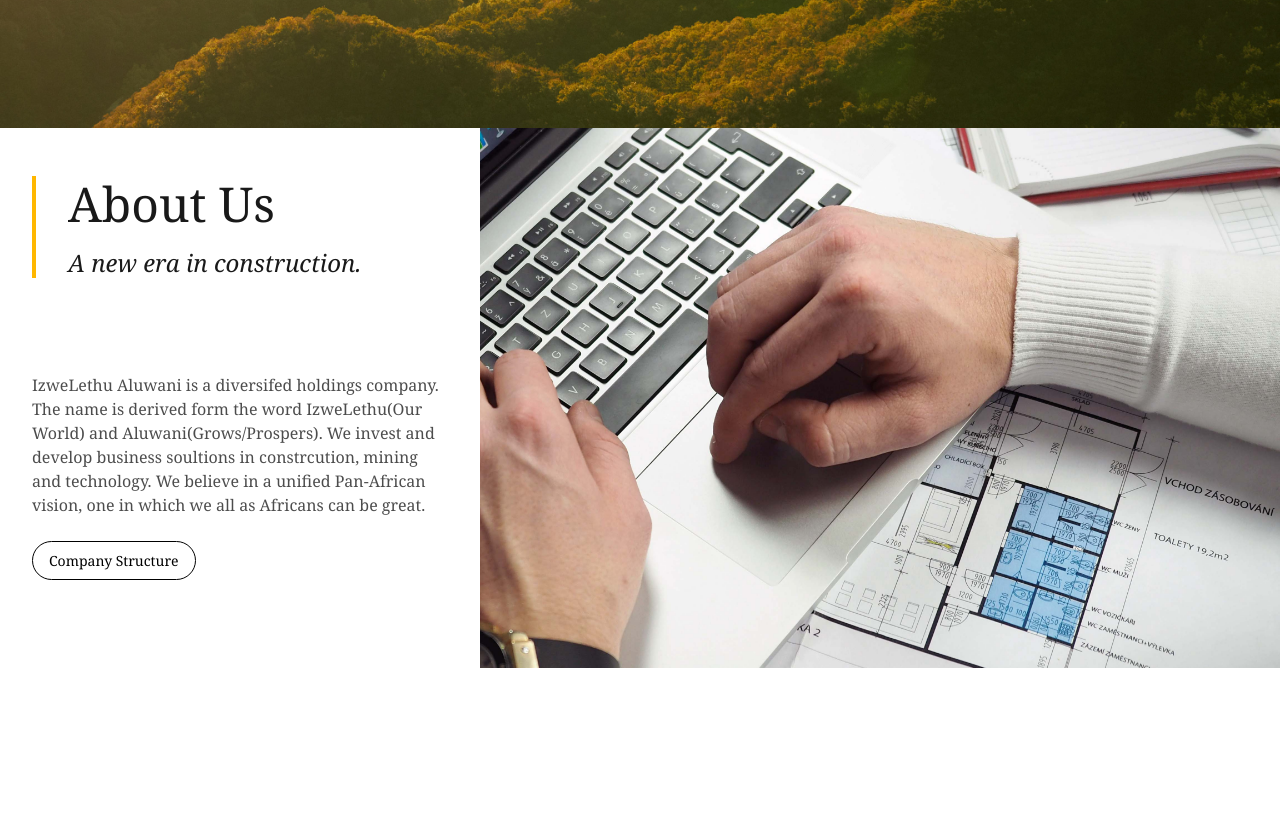
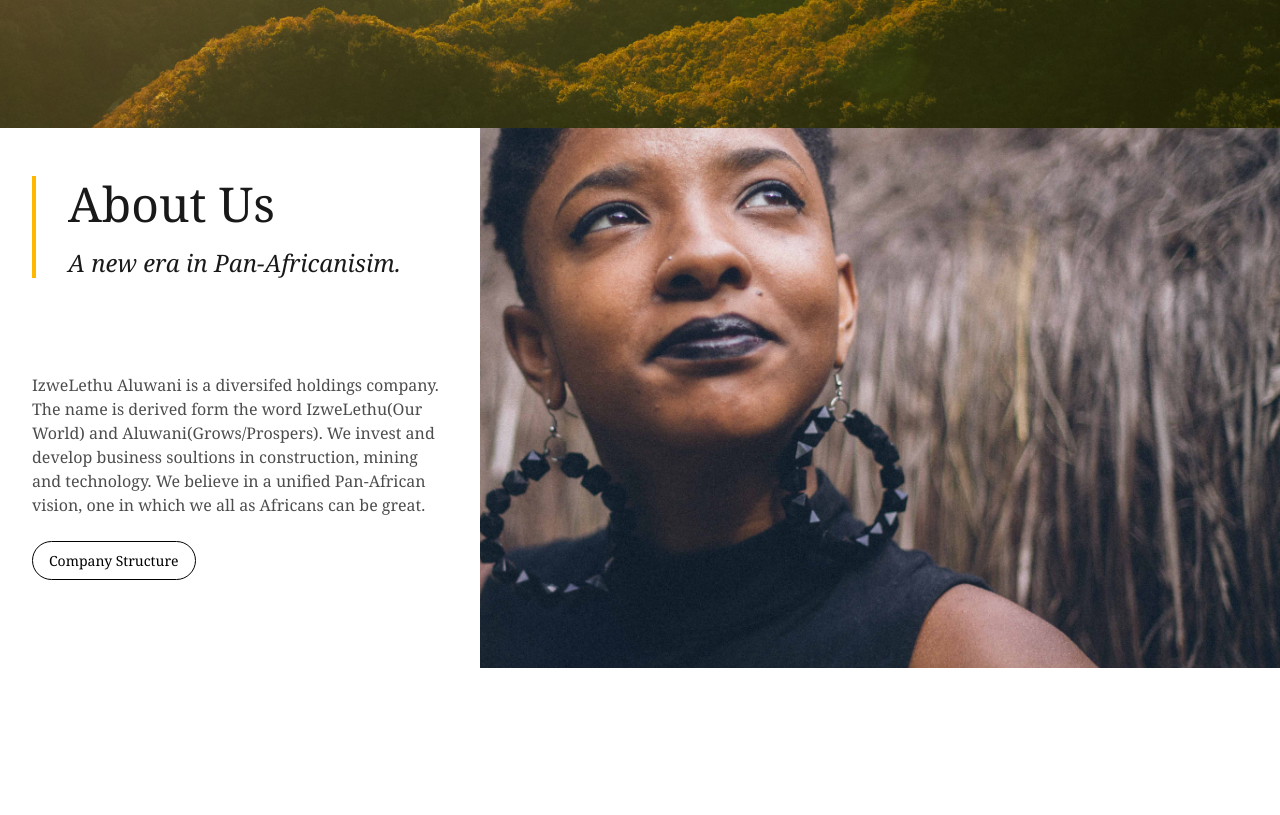
Before and after one commit to Kutloano16/izwelethualuwani, a plain HTML site: page index.html in a window 1280 px wide. Shown: the part 740-1555 px from the top of the page. Drawn offline with nearby package versions, Linux system fonts and the light colour scheme; files whose address does not match are found by name.

Commit message:
added new full-bleed-image

```diff
--- a/index.html
+++ b/index.html
@@ -17,7 +17,7 @@
     <meta property="og:title" content="Izwelwethu Aluwani" />
     <meta property="og:type" content="website" />
     <meta property="og:url" content="https://www.izwelethualuwani.co.za/index.html" />
-    <meta property="og:description" content="Izwelethu Aluwani is a diversified holding company. We invest and develop business soultions in constrcution, mining and technology.The meaning is derived from the XiTsonga language , the words together mean Izwelethu (Our World) Aluwani (Grows)." />
+    <meta property="og:description" content="Izwelethu Aluwani is a diversified holding company. We invest and develop business soultions in construction, mining and technology.The meaning is derived from the XiTsonga language , the words together mean Izwelethu (Our World) Aluwani (Grows)." />
     <meta property="og:site_name" content="Izwelethu Aluwani">
 
     <!-- Favicon -->
@@ -58,15 +58,15 @@
         <section class="w-100 mt0" id="about">
             <!-- About Section -->
             <article data-name="article-full-bleed-background">
-                <div class="cf" style="background: url('src/img/negative-space-business-man-laptop-wireframes-compressed.jpg') no-repeat center center fixed; background-size: cover;">
+                <div class="cf" style="background: url('src/img/henri-meilhac-15594-compressed.jpg') no-repeat center center fixed; background-size: cover;">
                     <div class="fl pa3 pa4-ns bg-white black-70 measure-narrow f3 times">
                         <header class="athelas ml0 mt0 pl4 black-90 bl bw2 b--gold">
                             <h1 class="f3  f2-m f1-l fw2 black-90 mv3">About Us </h1>
-                            <h4 class="f3 fw4 i lh-title mt0">A new era in construction.</h4>
+                            <h4 class="f3 fw4 i lh-title mt0">A new era in Pan-Africanisim.</h4>
                         </header>
                         <section class="pt5 pb4">
                             <p class="f5 lh-copy measure mt0 serif">
-                                IzweLethu Aluwani is a diversifed holdings company. The name is derived form the word IzweLethu(Our World) and Aluwani(Grows/Prospers). We invest and develop business soultions in constrcution, mining and technology. We believe in a unified Pan-African vision, one in which we all as Africans can be great.
+                                IzweLethu Aluwani is a diversifed holdings company. The name is derived form the word IzweLethu(Our World) and Aluwani(Grows/Prospers). We invest and develop business soultions in construction, mining and technology. We believe in a unified Pan-African vision, one in which we all as Africans can be great.
                                 <br>
                                 <br>
                                 <a class="f6 grow no-underline br-pill ba ph3 pv2 mb2 dib black" href="#company">Company Structure</a>
```
Also changed, not shown: src/img/henri-meilhac-15594-compressed.jpg (added).
